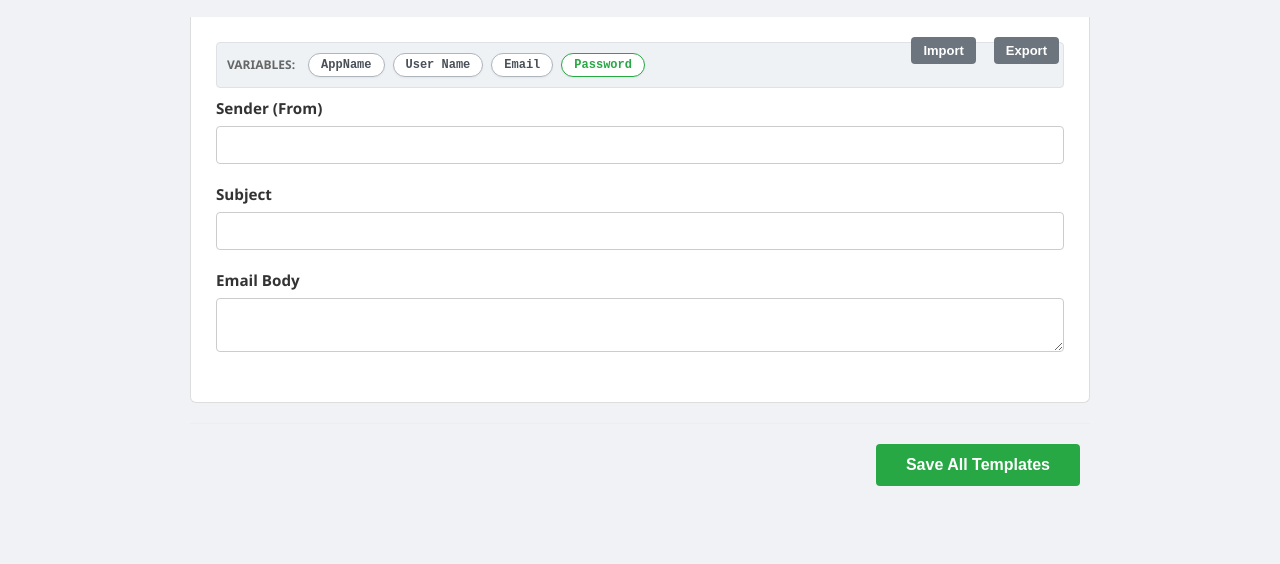
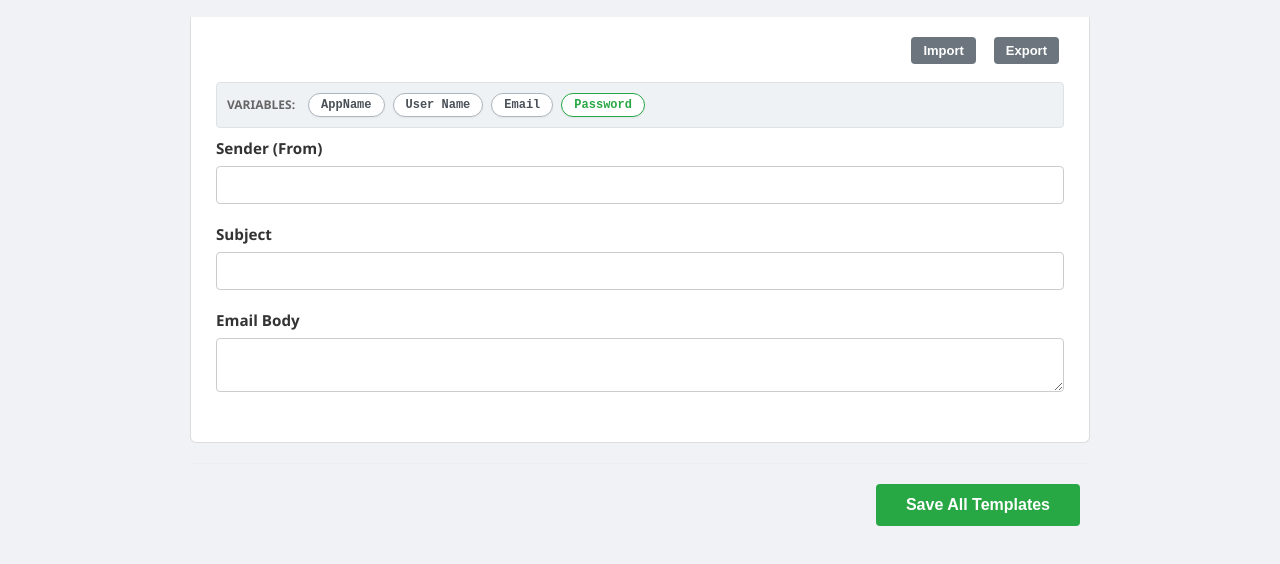
Before and after one commit to dassige/OSM, a website: page public/email-templates.html in a window 1280 px wide. Both pictures are taken after a click on the element "New User". Shown: the part 198-762 px from the top of the page. Drawn offline with Linux system fonts and the light colour scheme; no server answers; a script that the page names is missing.

Commit message:
- fixed overlapping import/expot buttons on email templates

```diff
--- a/public/email-templates.html
+++ b/public/email-templates.html
@@ -30,6 +30,13 @@
         .form-group input, .form-group textarea { width: 100%; padding: 10px; border: 1px solid #ccc; border-radius: 4px; box-sizing: border-box; font-size: 14px; }
 
         .palette-container { display: flex; gap: 8px; margin-bottom: 10px; flex-wrap: wrap; padding: 10px; background: #eef2f5; border: 1px solid #dee2e6; border-radius: 4px; align-items: center; max-width: 100%; }
+        /* Fix for overlap in specific tabs where palette is the first element */
+        #tab-newuser .palette-container,
+        #tab-reset .palette-container,
+        #tab-delete .palette-container {
+            margin-top: 40px;
+        }
+
         .palette-label { font-size: 12px; font-weight: bold; color: #666; margin-right: 5px; text-transform: uppercase; }
         .draggable-item { background-color: #fff; border: 1px solid #adb5bd; border-radius: 12px; padding: 4px 12px; font-family: monospace; font-weight: 600; color: #495057; cursor: grab; user-select: none; font-size: 12px; box-shadow: 0 1px 2px rgba(0,0,0,0.05); }
         .draggable-item:hover { background-color: #007bff; color: white; border-color: #007bff; }
```
